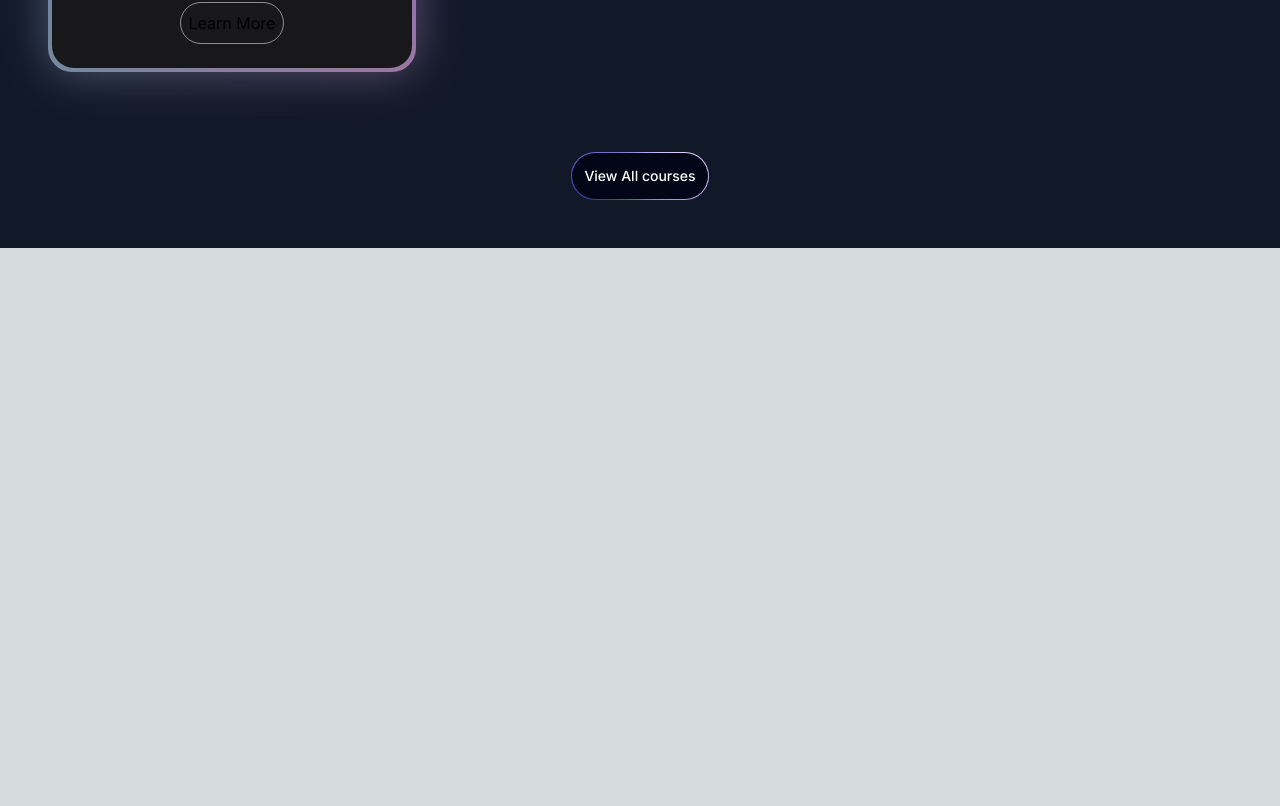
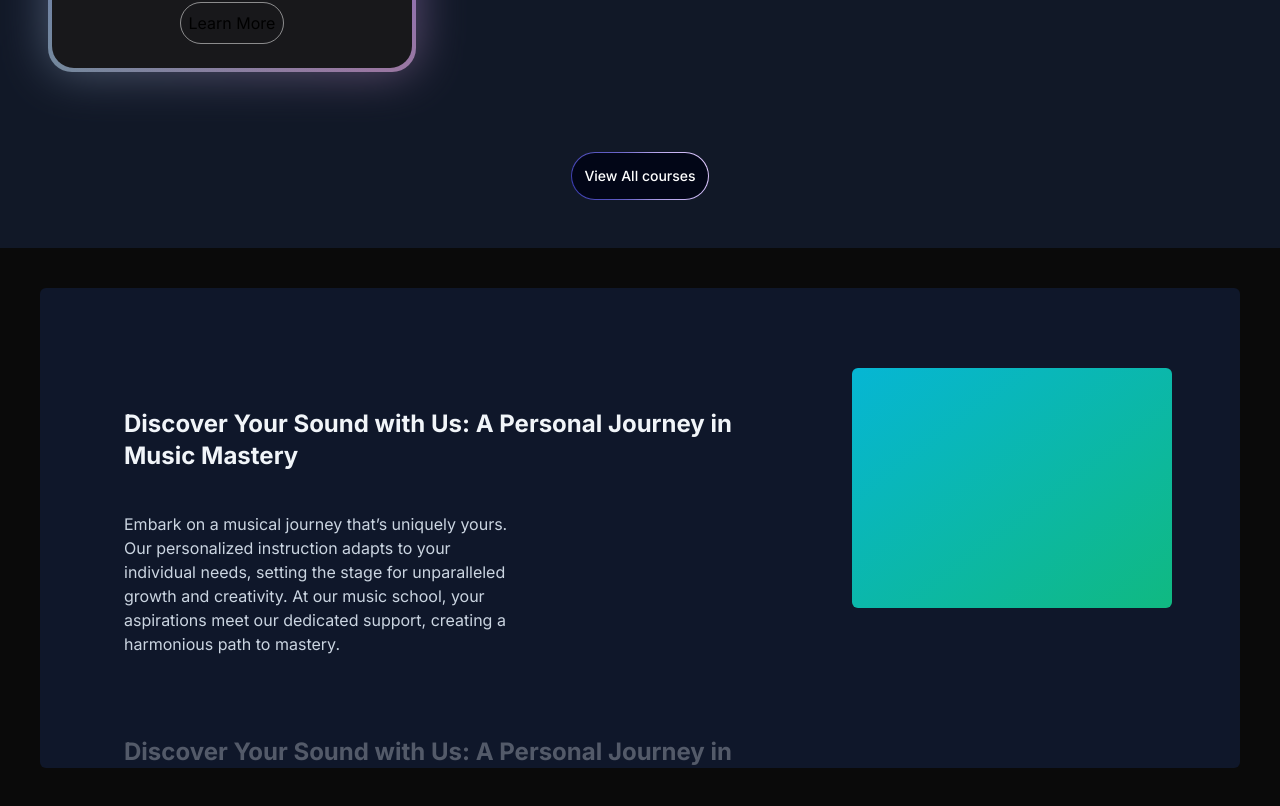
Before and after one commit to Tanveeeer00/music-course-nextjs, a Next.js app: page / in a window 1280 px wide. Shown: the part 1844-2650 px from the top of the page. Before the commit the page ends 2092 px from the top, so only its background shows below. Built offline with nearby package versions, Linux system fonts and the light colour scheme.

Commit message:
why choose us section

```diff
--- a/src/app/page.tsx
+++ b/src/app/page.tsx
@@ -1,11 +1,13 @@
 import { FeaturedCourses } from "@/components/FeaturedCourses";
 import HeroSection from "@/components/HeroSection";
+import { WhyChooseUs } from "@/components/WhyChooseUs";
 
 export default function Home() {
   return (
     <main className="min-h-screen bg-black/[0.96] antialiased bg-grid-white/[0.02]">
       <HeroSection />
       <FeaturedCourses />
+      <WhyChooseUs />
     </main>
   );
 }
--- /dev/null
+++ b/src/components/WhyChooseUs.tsx
@@ -0,0 +1,43 @@
+"use client";
+import React from "react";
+import { StickyScroll } from "./ui/sticky-scroll-reveal";
+
+const musicSchoolContent = [
+  {
+    title: "Discover Your Sound with Us: A Personal Journey in Music Mastery",
+    description:
+      "Embark on a musical journey that’s uniquely yours. Our personalized instruction adapts to your individual needs, setting the stage for unparalleled growth and creativity. At our music school, your aspirations meet our dedicated support, creating a harmonious path to mastery.",
+  },
+  {
+    title: "Discover Your Sound with Us: A Personal Journey in Music Mastery",
+    description:
+      "Embark on a musical journey that’s uniquely yours. Our personalized instruction adapts to your individual needs, setting the stage for unparalleled growth and creativity. At our music school, your aspirations meet our dedicated support, creating a harmonious path to mastery.",
+  },
+  {
+    title: "Discover Your Sound with Us: A Personal Journey in Music Mastery",
+    description:
+      "Embark on a musical journey that’s uniquely yours. Our personalized instruction adapts to your individual needs, setting the stage for unparalleled growth and creativity. At our music school, your aspirations meet our dedicated support, creating a harmonious path to mastery.",
+  },
+  {
+    title: "Live Feedback & Engagement",
+    description:
+      "Immerse yourself in an interactive learning experience where feedback is immediate, just like real-time changes in a collaborative project. This approach enhances your understanding and mastery of music concepts and performance techniques.",
+  },
+  {
+    title: "Cutting-Edge Curriculum",
+    description:
+      "Our curriculum is continuously updated to include the latest music education trends and technologies, ensuring you’re always learning with the most current and effective methods. Say goodbye to outdated materials and welcome an education that evolves with the industry.",
+  },
+  {
+    title: "Limitless Learning Opportunities",
+    description:
+      "With our expansive resource library and dynamic course offerings, you’ll never find yourself without something new to explore. Our platform provides continuous opportunities for growth, ensuring your musical skills are always advancing.",
+  },
+];
+export function WhyChooseUs() {
+  return (
+    <div className="p-10">
+      <StickyScroll content={musicSchoolContent} />
+    </div>
+  );
+}
--- /dev/null
+++ b/src/components/ui/sticky-scroll-reveal.tsx
@@ -0,0 +1,105 @@
+"use client";
+import React, { useRef } from "react";
+import { useMotionValueEvent, useScroll } from "framer-motion";
+import { motion } from "framer-motion";
+import { cn } from "@/utils/cn";
+
+export const StickyScroll = ({
+  content,
+  contentClassName,
+}: {
+  content: {
+    title: string;
+    description: string;
+    content?: React.ReactNode | any;
+  }[];
+  contentClassName?: string;
+}) => {
+  const [activeCard, setActiveCard] = React.useState(0);
+  const ref = useRef<any>(null);
+  const { scrollYProgress } = useScroll({
+    // uncomment line 22 and comment line 23 if you DONT want the overflow container and want to have it change on the entire page scroll
+    // target: ref
+    container: ref,
+    offset: ["start start", "end start"],
+  });
+  const cardLength = content.length;
+
+  useMotionValueEvent(scrollYProgress, "change", (latest) => {
+    const cardsBreakpoints = content.map((_, index) => index / cardLength);
+    const closestBreakpointIndex = cardsBreakpoints.reduce(
+      (acc, breakpoint, index) => {
+        const distance = Math.abs(latest - breakpoint);
+        if (distance < Math.abs(latest - cardsBreakpoints[acc])) {
+          return index;
+        }
+        return acc;
+      },
+      0
+    );
+    setActiveCard(closestBreakpointIndex);
+  });
+
+  const backgroundColors = [
+    "var(--slate-900)",
+    "var(--black)",
+    "var(--neutral-900)",
+  ];
+  const linearGradients = [
+    "linear-gradient(to bottom right, var(--cyan-500), var(--emerald-500))",
+    "linear-gradient(to bottom right, var(--pink-500), var(--indigo-500))",
+    "linear-gradient(to bottom right, var(--orange-500), var(--yellow-500))",
+  ];
+  return (
+    <motion.div
+      animate={{
+        backgroundColor: backgroundColors[activeCard % backgroundColors.length],
+      }}
+      className="h-[30rem] overflow-y-auto flex justify-center relative space-x-10 rounded-md p-10"
+      ref={ref}
+    >
+      <div className="div relative flex items-start px-4">
+        <div className="max-w-2xl">
+          {content.map((item, index) => (
+            <div key={item.title + index} className="my-20">
+              <motion.h2
+                initial={{
+                  opacity: 0,
+                }}
+                animate={{
+                  opacity: activeCard === index ? 1 : 0.3,
+                }}
+                className="text-2xl font-bold text-slate-100"
+              >
+                {item.title}
+              </motion.h2>
+              <motion.p
+                initial={{
+                  opacity: 0,
+                }}
+                animate={{
+                  opacity: activeCard === index ? 1 : 0.3,
+                }}
+                className="text-kg text-slate-300 max-w-sm mt-10"
+              >
+                {item.description}
+              </motion.p>
+            </div>
+          ))}
+          <div className="h-40" />
+        </div>
+      </div>
+      <motion.div
+        animate={{
+          background: linearGradients[activeCard % linearGradients.length],
+        }}
+        className={cn(
+          "hidden lg:block h-60 w-80 rounded-md bg-white sticky top-10 overflow-hidden",
+          contentClassName
+        )}
+      >
+        {content[activeCard].content ?? null}
+      </motion.div>
+    </motion.div>
+  );
+};
```
